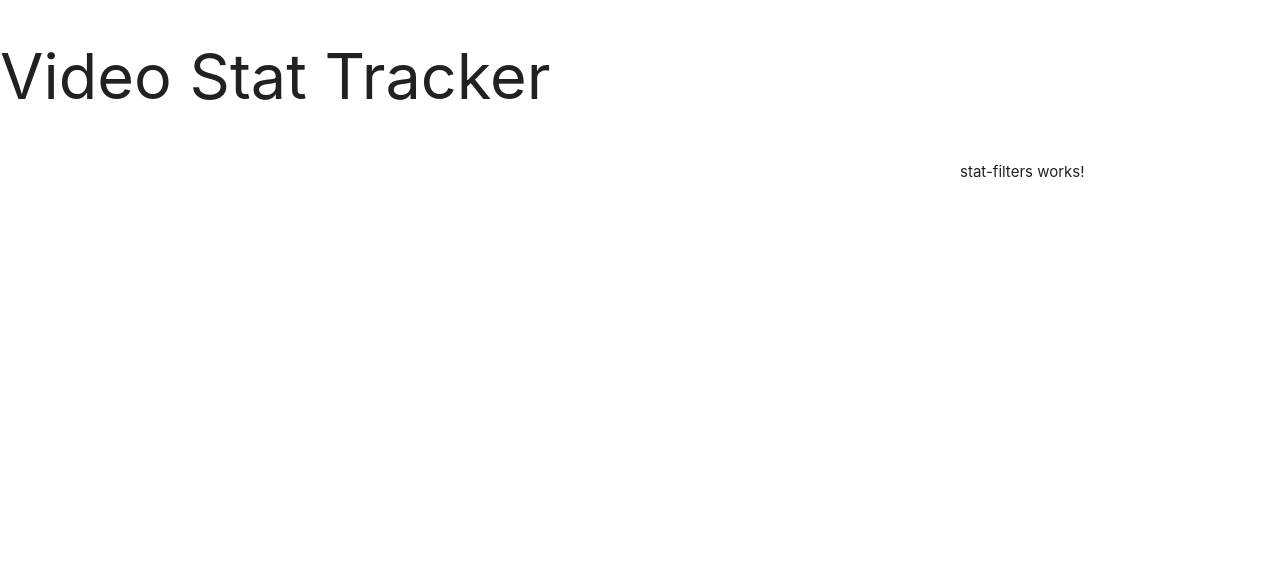
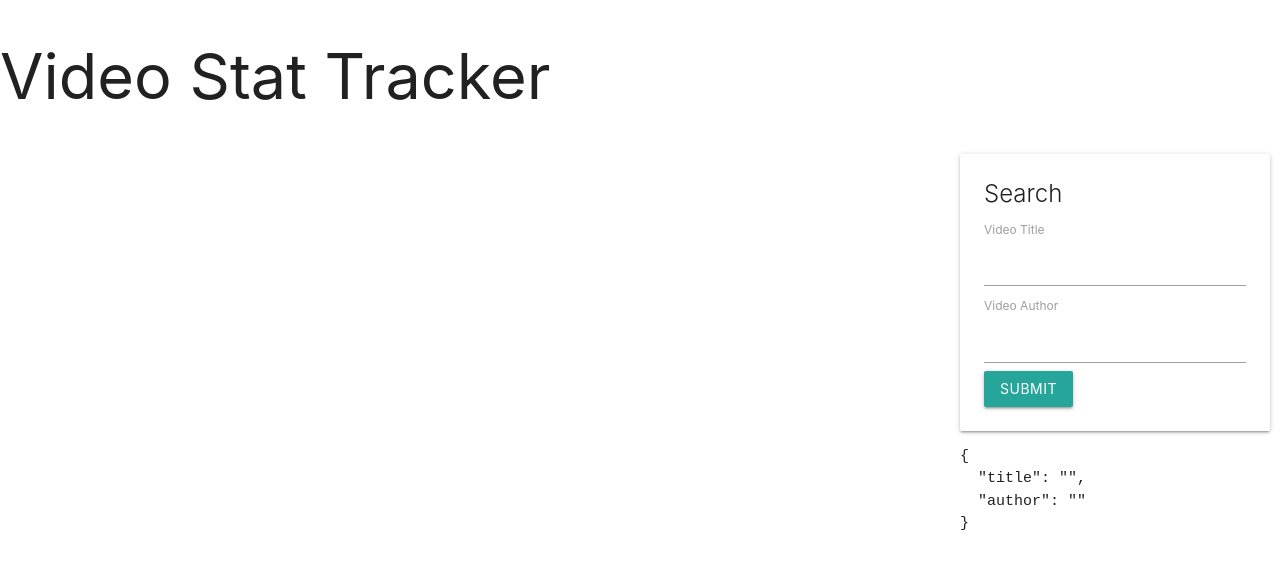
Before and after one commit to johnrbaur/abc-20200811, an Angular app: page /dashboard in a window 1280 px wide. Shown: the top 568 px of the page. Built offline with nearby package versions, Linux system fonts and the light colour scheme; no server answers.

Commit message:
Reactive Forms

```diff
--- a/src/app/dashboard/dashboard.module.ts
+++ b/src/app/dashboard/dashboard.module.ts
@@ -1,5 +1,6 @@
 import { NgModule } from '@angular/core';
 import { CommonModule } from '@angular/common';
+import { ReactiveFormsModule } from '@angular/forms';
 import { VideoDashboardComponent } from './video-dashboard/video-dashboard.component';
 import { Routes, RouterModule } from '@angular/router';
 import { VideoListComponent } from './video-list/video-list.component';
@@ -15,7 +16,8 @@ const dashboardRoutes: Routes = [
   declarations: [VideoDashboardComponent, VideoListComponent, VideoPlayerComponent, StatFiltersComponent, VideoCardComponent],
   imports: [
     CommonModule,
-    RouterModule.forChild(dashboardRoutes)
+    RouterModule.forChild(dashboardRoutes),
+    ReactiveFormsModule
   ]
 })
 export class DashboardModule { }
--- a/src/app/dashboard/stat-filters/stat-filters.component.html
+++ b/src/app/dashboard/stat-filters/stat-filters.component.html
@@ -1 +1,24 @@
-<p>stat-filters works!</p>
+<div class="card">
+  <div class="card-content">
+    <div class="card-title">Search</div>
+
+    <form [formGroup]="filters" (ngSubmit)="submit()">
+      <label for="title">Video Title</label>
+      <input id="title" type="text" formControlName="title" />
+
+      <label for="author">Video Author</label>
+      <input id="author" type="text" formControlName="author" />
+
+      <button
+        class="btn"
+        type="submit"
+        [class.disabled]="filters.invalid"
+        [disabled]="filters.invalid"
+      >
+        Submit
+      </button>
+    </form>
+  </div>
+</div>
+
+<pre>{{ filters.value | json }}</pre>
--- a/src/app/dashboard/stat-filters/stat-filters.component.ts
+++ b/src/app/dashboard/stat-filters/stat-filters.component.ts
@@ -1,15 +1,34 @@
-import { Component, OnInit } from '@angular/core';
+import { Component, OnInit, OnDestroy } from '@angular/core';
+import { FormBuilder, FormGroup, Validators } from '@angular/forms';
+import { Subscription } from 'rxjs';
 
 @Component({
   selector: 'jb-stat-filters',
   templateUrl: './stat-filters.component.html',
-  styleUrls: ['./stat-filters.component.css']
+  styleUrls: ['./stat-filters.component.css'],
 })
-export class StatFiltersComponent implements OnInit {
+export class StatFiltersComponent implements OnInit, OnDestroy {
+  filters: FormGroup;
+  valueSub: Subscription;
 
-  constructor() { }
+  constructor(fb: FormBuilder) {
+    this.filters = fb.group({
+      title: ['', Validators.minLength(3)],
+      author: ['', Validators.minLength(3)],
+    });
 
-  ngOnInit(): void {
+    this.valueSub = this.filters.valueChanges.subscribe((value) =>
+      console.log('The form has changed!', value)
+    );
   }
 
+  ngOnInit(): void {}
+
+  submit(): void {
+    console.log(this.filters.value);
+  }
+
+  ngOnDestroy(): void {
+    this.valueSub.unsubscribe();
+  }
 }
```
